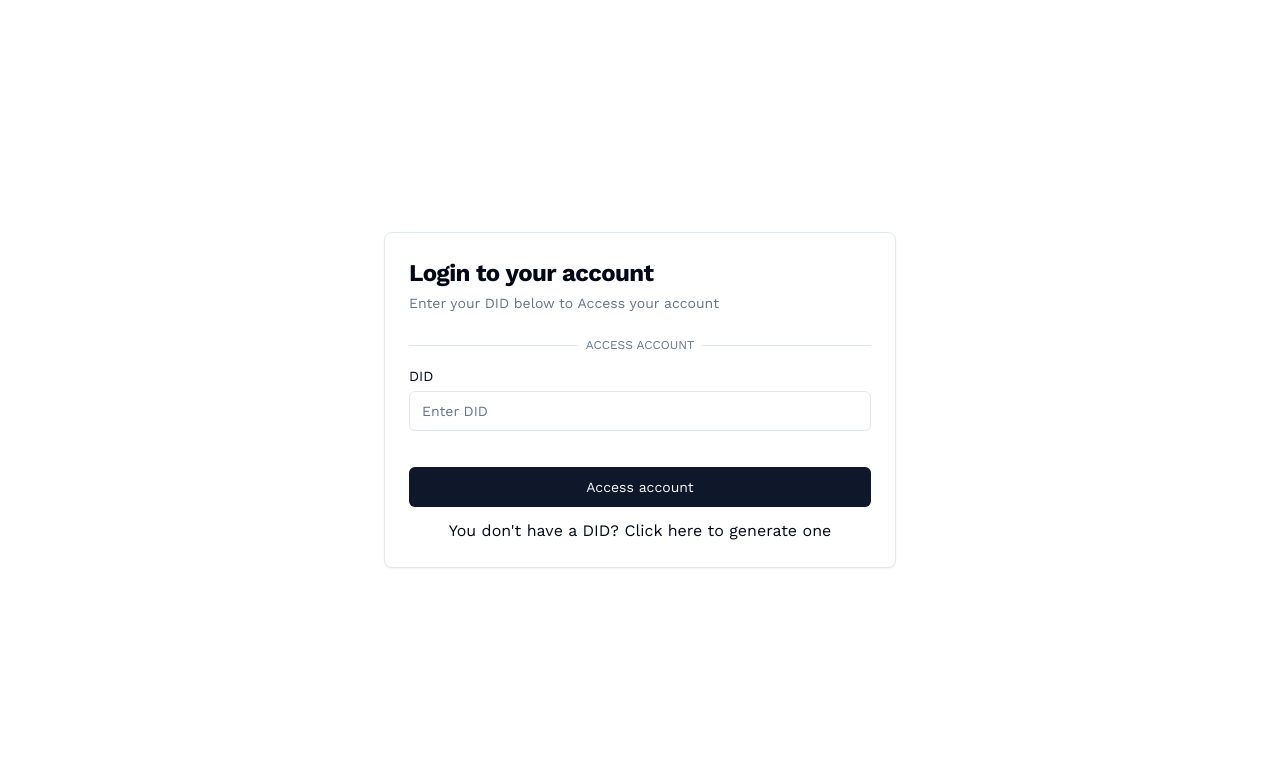
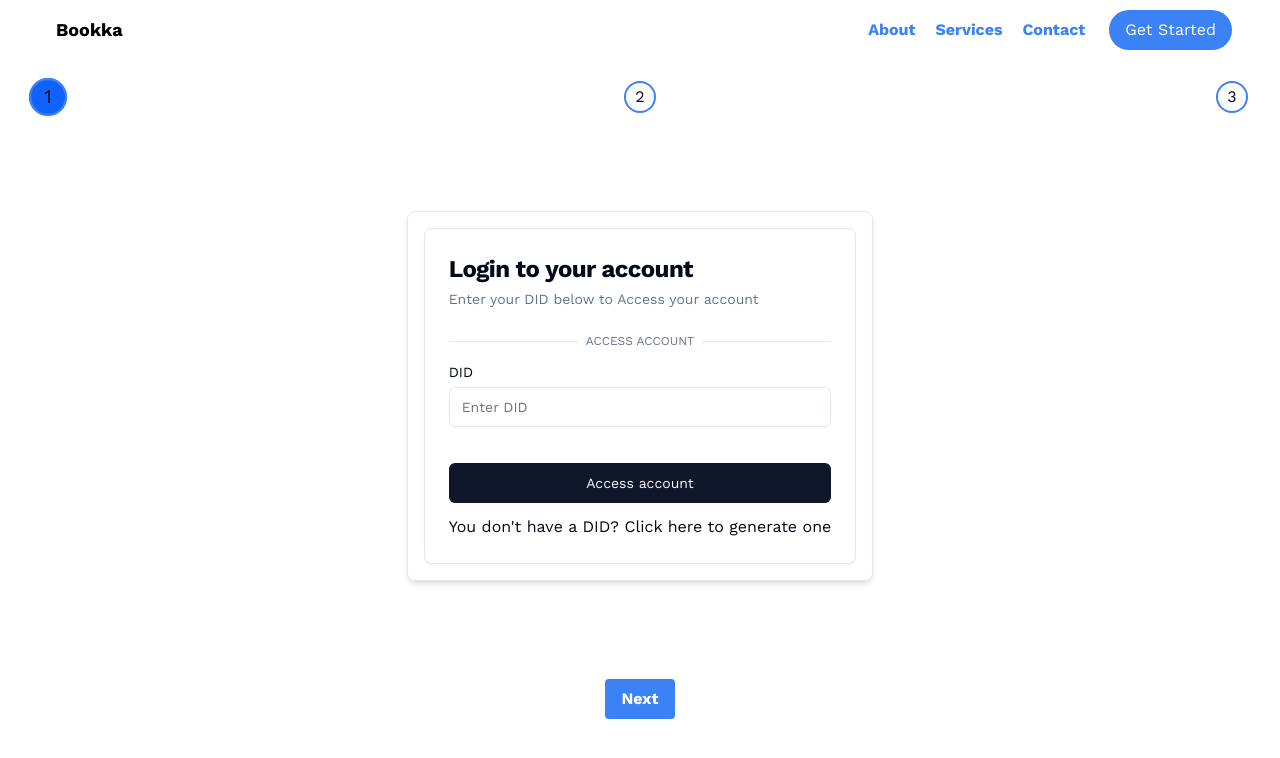
Before and after one commit to Aduwoayooluwa/bookka, a Next.js app: page /auth in a window 1280 px wide. Shown: the top 758 px of the page. Built offline with nearby package versions, Linux system fonts and the light colour scheme.

Commit message:
fix: issue

```diff
--- a/src/app/(auth)/auth/page.tsx
+++ b/src/app/(auth)/auth/page.tsx
@@ -1,12 +1,14 @@
 import React from "react";
-import CreateAccount from "@/page/auth/create-account";
+import Stepper from "@/page/resources/Stepper";
+import Navigation from "@/page/layout/Navigation";
 
-export default function AuthDid() {
+export default function Page() {
     return (
-        <main className="h-screen w-full grid place-items-center">
-          <div className="w-full  md:w-[40%]">
-              <CreateAccount />
-          </div>
+        <main className="overflow-hidden">
+            <div className="absolute top-0 w-full">
+                <Navigation />
+            </div>
+            <Stepper />
         </main>
     )
 }
--- a/src/app/(dashboard)/preference/page.tsx
+++ b/src/app/(dashboard)/preference/page.tsx
@@ -7,7 +7,9 @@ export default function Page() {
             <div className="absolute top-0 w-full">
                 <Navigation />
             </div>
-            <Stepper />
+            <div className="container ">
+                <Stepper />
+            </div>
         </main>
     )
 }
--- a/src/page/resources/Stepper.tsx
+++ b/src/page/resources/Stepper.tsx
@@ -1,10 +1,15 @@
 "use client"
 import React, { useState } from 'react';
-import { motion } from 'framer-motion';
+import { motion, AnimatePresence } from 'framer-motion';
 import Preference from "./index"
 import Web5Config from "./Web5Config";
+import CreateAccount from '../auth/create-account';
 
 const steps = [
+  {
+    title: "Access Account",
+    content: <CreateAccount />
+  },
   {
     title: 'Enable Protocol',
     content: <Web5Config />
@@ -29,8 +34,48 @@ const Stepper = () => {
     exit: { opacity: 0, x: -100 },
   };
 
+    const lineVariants = {
+    inactive: { width: '0%' },
+    active: { width: '100%' },
+  };
+
+  const circleVariants = {
+    inactive: { scale: 1, background: '#fff' },
+    active: { scale: 1.2, background: '#0f62fe' },
+  };
+
   return (
-    <div className="stepper-container container h-screen grid place-items-center mx-auto">
+    <div className="stepper-container container py-10 h-screen grid place-items-center mx-auto">
+
+        <div className="steps-indicator flex justify-between w-full mb-4">
+        {steps.map((step, index) => (
+          <motion.div
+            key={step.title}
+            className="relative flex flex-col items-center"
+          >
+
+            <motion.div
+              variants={circleVariants}
+              animate={currentStep >= index ? 'active' : 'inactive'}
+              className="w-8 h-8 rounded-full border-2 border-blue-500 flex items-center justify-center"
+            >
+              {index + 1}
+            </motion.div>
+
+            {index < steps.length - 1 && (
+              <motion.div
+
+                className="h-1 bg-blue-500 absolute top-1/2 -right-full z-[-1]"
+                variants={lineVariants}
+                initial="inactive"
+                animate={currentStep > index ? 'active' : 'inactive'}
+                transition={{ duration: 0.5 }}
+                style={{ width: '200%' }}
+              />
+            )}
+          </motion.div>
+        ))}
+      </div>
 
       <motion.div
         key={currentStep}
@@ -45,7 +90,7 @@ const Stepper = () => {
       </motion.div>
 
 
-      <div className="flex justify-between mt-4">
+      <div className="flex justify-between space-x-8 mt-4">
         {currentStep > 0 && (
           <motion.button
             whileHover={{ scale: 1.05 }}
--- a/src/page/resources/index.tsx
+++ b/src/page/resources/index.tsx
@@ -6,19 +6,21 @@ import React, { useState } from 'react';
 type PreferenceType = 'bookkeeping' | 'invoice';
 
 const PreferenceSelector: React.FC = () => {
-  const [preference, setPreference] = useState<PreferenceType | null>("bookkeeping");
+  const [preference, setPreference] = useState<PreferenceType | string>("");
     const router = useRouter();
 
   const handleSelection = (type: PreferenceType) => {
     setPreference(type);
-    console.log(preference)
+
     if (preference === "invoice") {
     router.push("/invoice")
     }
     else if (preference === "bookkeeping") {
         router.push("/bookkeeping")
     }
-
+    else {
+      return;
+      }
   };
 
   return (
```
